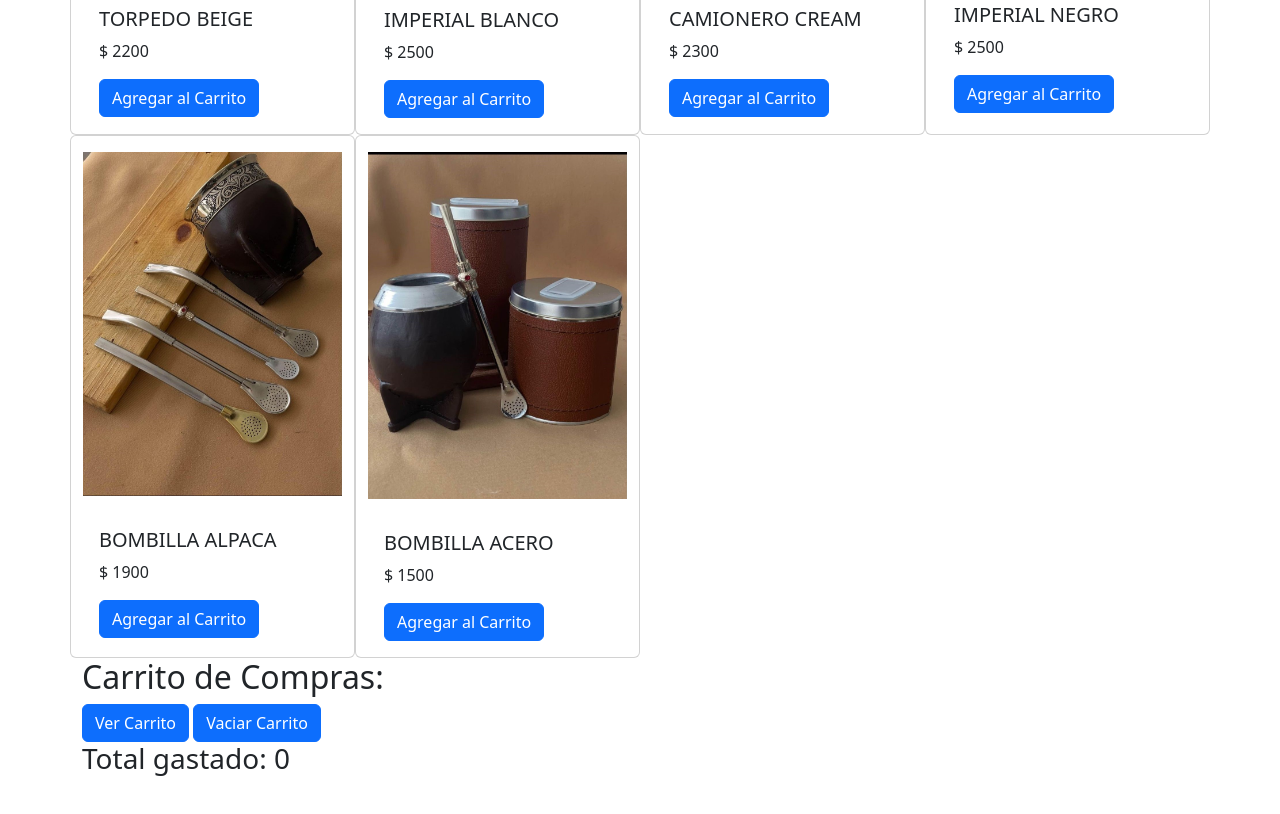
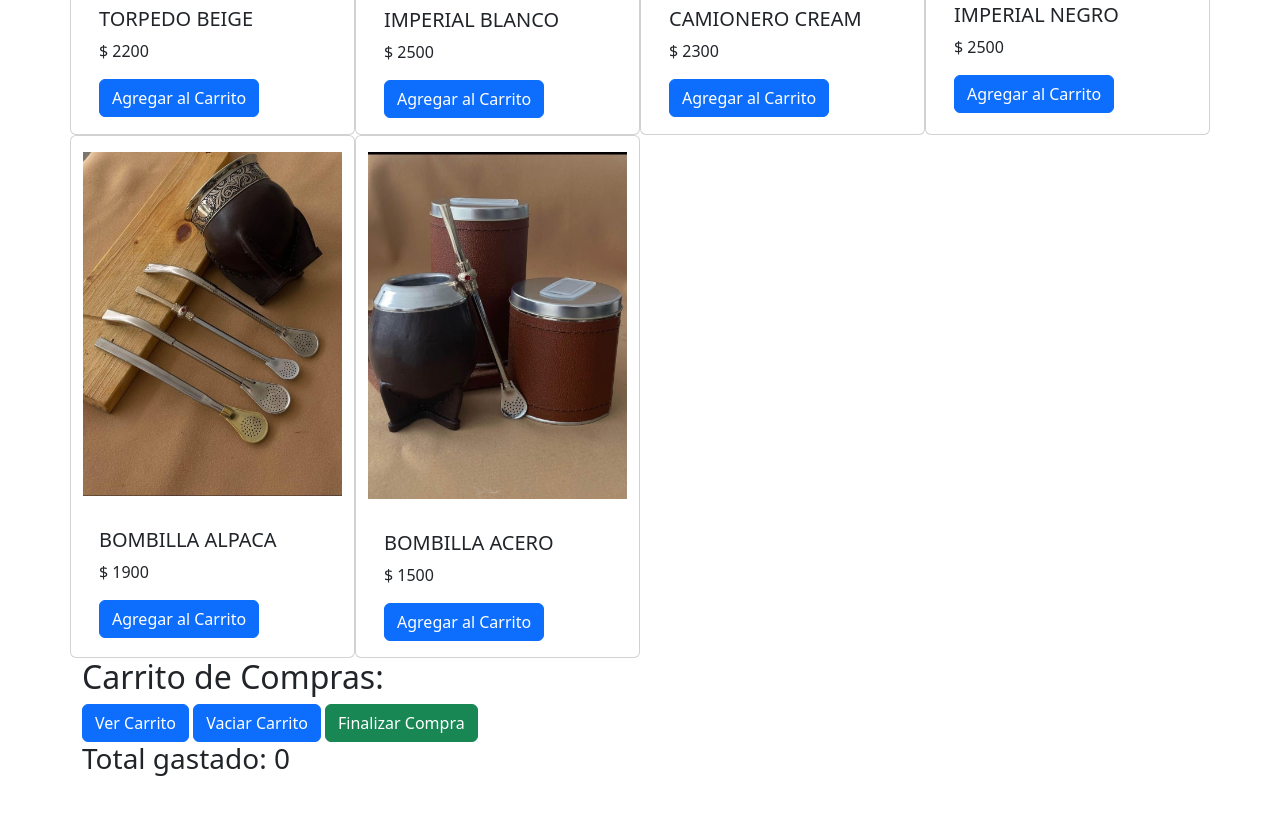
Before and after one commit to JulianBati92/Javascript, a plain HTML site: page index.html in a window 1280 px wide. Shown: the part 1004-1818 px from the top of the page. Drawn offline with nearby package versions, Linux system fonts and the light colour scheme.

Commit message:
Se agrega boton de finalizacion de compra
Se agrega boton de finalizacion de compra

```diff
--- a/index.html
+++ b/index.html
@@ -21,6 +21,7 @@
     <h2>Carrito de Compras:</h2>
     <button class="btn btn-primary" id="verCarrito">Ver Carrito</button>
     <button class="btn btn-primary" id="vaciarCarrito">Vaciar Carrito</button>
+    <button class="btn btn-success" id="finalizarCompra">Finalizar Compra</button>
 
     <h3>Total gastado: <span id="totalCompra">0</span></h3>
     <div class="row py-3" id="contenedorCarrito"></div>
```
